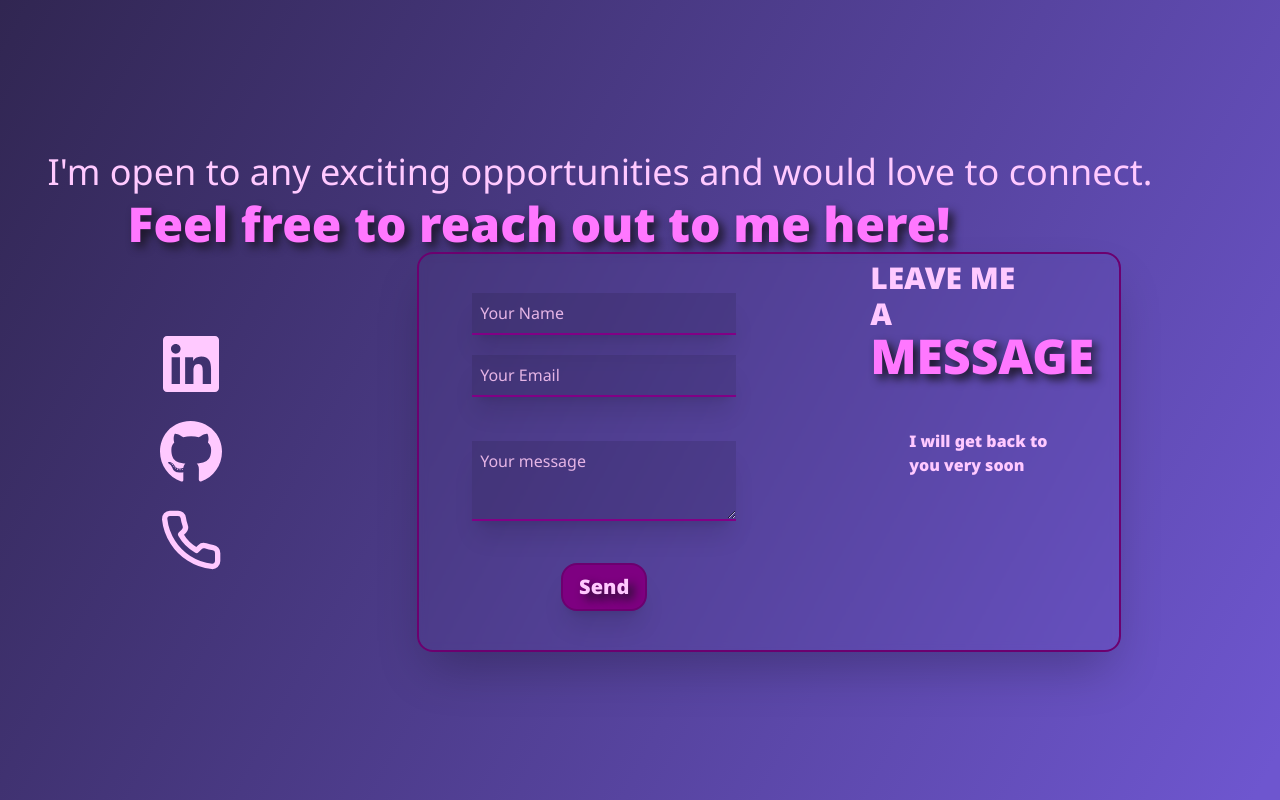
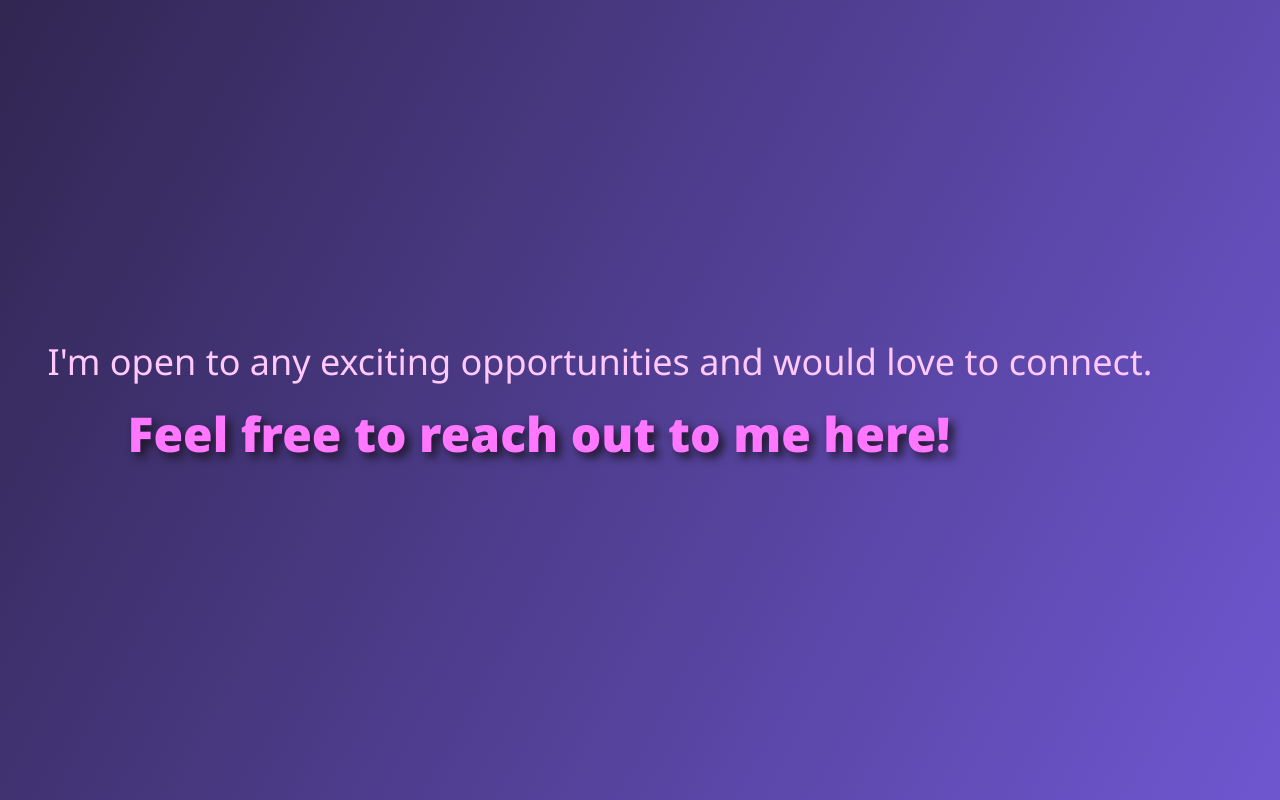
Before and after one commit to david-vasseur/portfolio_2025, a Next.js app: page / in a window 1280 px wide. Shown: the part 1600-2400 px from the top of the page. Built offline with nearby package versions, Linux system fonts and the light colour scheme.

Commit message:
first commit

```diff
--- a/src/app/__components/SectionContact.tsx
+++ b/src/app/__components/SectionContact.tsx
@@ -2,8 +2,6 @@
 
 import { useForm } from '@tanstack/react-form'
 import { useState } from 'react'
-import { FaGithub, FaLinkedin } from 'react-icons/fa6'
-import { FiPhone } from 'react-icons/fi'
 import PopUp from './PopUp'
 
 export default function Page() {
@@ -22,7 +20,7 @@ export default function Page() {
 	})
 
 	return (
-		<div className="">
+		<div className="flex flex-col gap-5">
 				<h1 className="abbb1 text-2xl lg:text-4xl text-[#FFC9FF] text-justify lg:text-left p-1 -translate-x-10">
 					I&apos;m open to any exciting opportunities and would love to connect.
 				</h1>
@@ -30,118 +28,6 @@ export default function Page() {
 					Feel free to reach out to me here!
 				</h2>
 
-				<section className="flex flex-col lg:flex-row gap-5 justify-evenly items-center w-full 2xl:mt-12">
-					<div className="flex flex-row lg:flex-col gap-6">
-						<div className="group">
-							<FaLinkedin className="text-[4rem] text-[#FFC9FF] neon-icons accc1" />
-						</div>
-						<div className="group">
-							<FaGithub className="text-[4rem] text-[#FFC9FF] neon-icons accc2" />
-						</div>
-						<div className="group">
-							<FiPhone className="text-[4rem] text-[#FFC9FF] neon-icons accc3" />
-						</div>
-					</div>
-
-					<span className="h-full bg-[#5F606A] w-[4px]"></span>
-
-					<div className="form-container w-[90vw] md:w-[80vw] xl:w-[55vw] aspect-square md:aspect-[1.76] border-2 border-[#6C006F] rounded-2xl shadow-2xl flex overflow-hidden relative acc">
-						<div className="bord hidden md:block"></div>
-
-						<div className="form-left w-[60%] flex items-center justify-evenly">
-							<form
-								onSubmit={(e) => {
-									e.preventDefault()
-									form.handleSubmit()
-								}}
-								className="contact-form w-full h-[80%] flex flex-col gap-5 justify-center items-center text-[#FFC9FF]"
-							>
-								<form.Field
-									name="name"
-									children={(field) => (
-										<div className="input-container relative w-[80%]">
-											{!field.state.value && (
-												<label className="absolute left-2 top-5 -translate-y-[50%]">
-													Your Name
-												</label>
-											)}
-											<input
-												className="input-class border-b-2 border-b-[#820085] w-full bg-[rgba(0,0,0,0.1)] p-2 shadow-xl"
-												value={field.state.value}
-												onChange={(e) =>
-													field.handleChange(e.target.value)
-												}
-												onBlur={field.handleBlur}
-												type="text"
-											/>
-										</div>
-									)}
-								/>
-								<form.Field
-									name="email"
-									children={(field) => (
-										<div className="input-container relative w-[80%]">
-											{!field.state.value && (
-												<label className="absolute left-2 top-5 -translate-y-[50%]">
-													Your Email
-												</label>
-											)}
-											<input
-												className="input-class border-b-2 border-b-[#820085] w-full bg-[rgba(0,0,0,0.1)] p-2 shadow-xl"
-												value={field.state.value}
-												onChange={(e) =>
-													field.handleChange(e.target.value)
-												}
-												onBlur={field.handleBlur}
-												type="email"
-											/>
-										</div>
-									)}
-								/>
-								<form.Field
-									name="message"
-									children={(field) => (
-										<div className="input-container1 relative w-[80%] mt-6">
-											{!field.state.value && (
-												<label className="absolute left-2 top-5 -translate-y-[50%]">
-													Your message
-												</label>
-											)}
-											<textarea
-												className="input-class max-h-[20vh] h-[10vh] border-b-2 border-b-[#820085] w-full bg-[rgba(0,0,0,0.1)] p-2 shadow-xl"
-												value={field.state.value}
-												onChange={(e) =>
-													field.handleChange(e.target.value)
-												}
-												onBlur={field.handleBlur}
-											/>
-										</div>
-									)}
-								/>
-
-								<button
-									type="submit"
-									className="neon-icons-button font-bold text-[#FFC9FF] text-xl bg-[#7E0081] py-2 px-4 rounded-2xl mt-4 border-2 border-[#6C006F] shad shadow-xl"
-								>
-									Send
-								</button>
-							</form>
-						</div>
-
-						<div className="hidden form-right w-[40%] h-full bg-transparent relative md:flex flex-col justify-center items-end">
-							<div className="text-start p-8 text-[#FFC9FF] w-2/3 -translate-y-[30%] translate-x-[-20%] xl:translate-x-[-10%] 2xl:translate-x-[0]">
-								<h2 className="text-lg md:text-2xl xl:text-3xl 2xl:text-4xl font-bold mb-12 translate-x-[-25%] 2xl:translate-x-[-15%] acc4">
-									LEAVE ME A{' '}
-									<strong className="shad text-[#F7F] text-3xl md:text-4xl xl:text-5xl 2xl:text-6xl">
-										MESSAGE
-									</strong>
-								</h2>
-								<p className="font-bold">I will get back to you very soon</p>
-							</div>
-						</div>
-					</div>
-				</section>
-
 				{pop && (
 					<PopUp title="Thanks !!" message="Your message has been sent" onClose={() => setPop(false)} />
 				)}
--- a/src/app/__components/Wrapper.tsx
+++ b/src/app/__components/Wrapper.tsx
@@ -1,6 +1,6 @@
 "use client";
 import { usePage } from '@/hooks/pageContext';
-import React, { useEffect, useRef, useState } from 'react'
+import React, { useEffect, useRef } from 'react'
 
 function Wrapper({ children }: { children :React.ReactNode }) {
 
```
